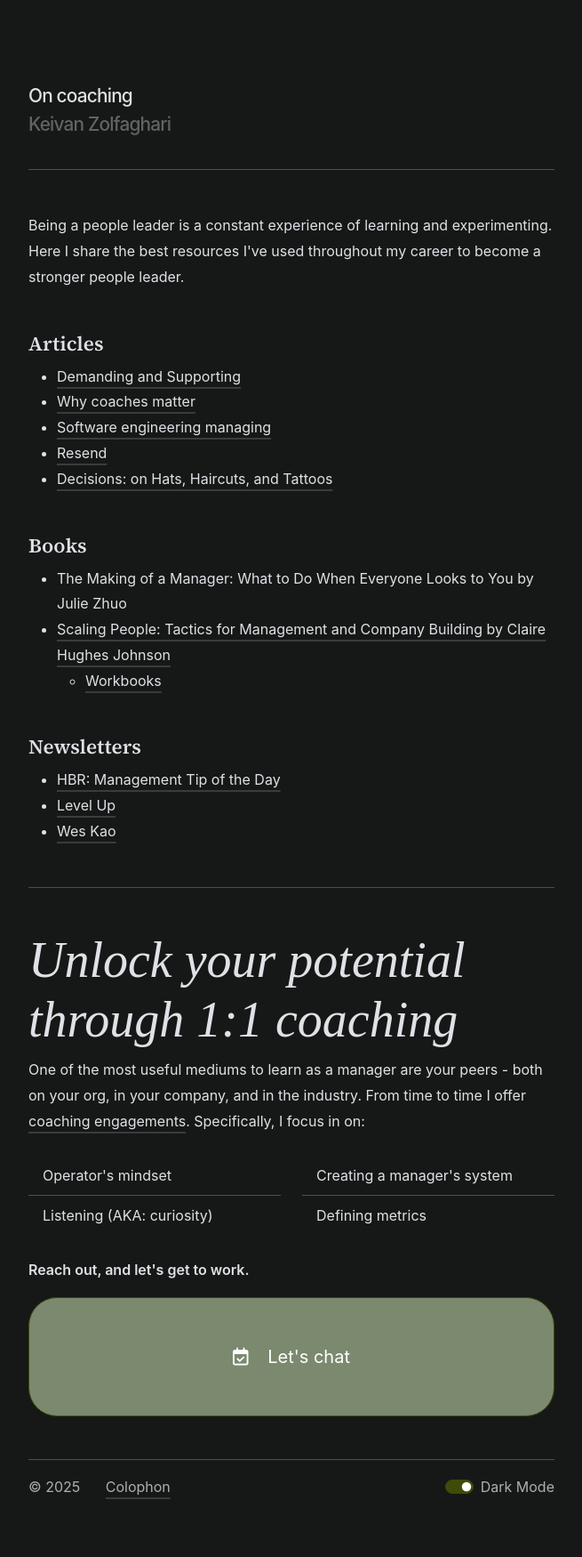
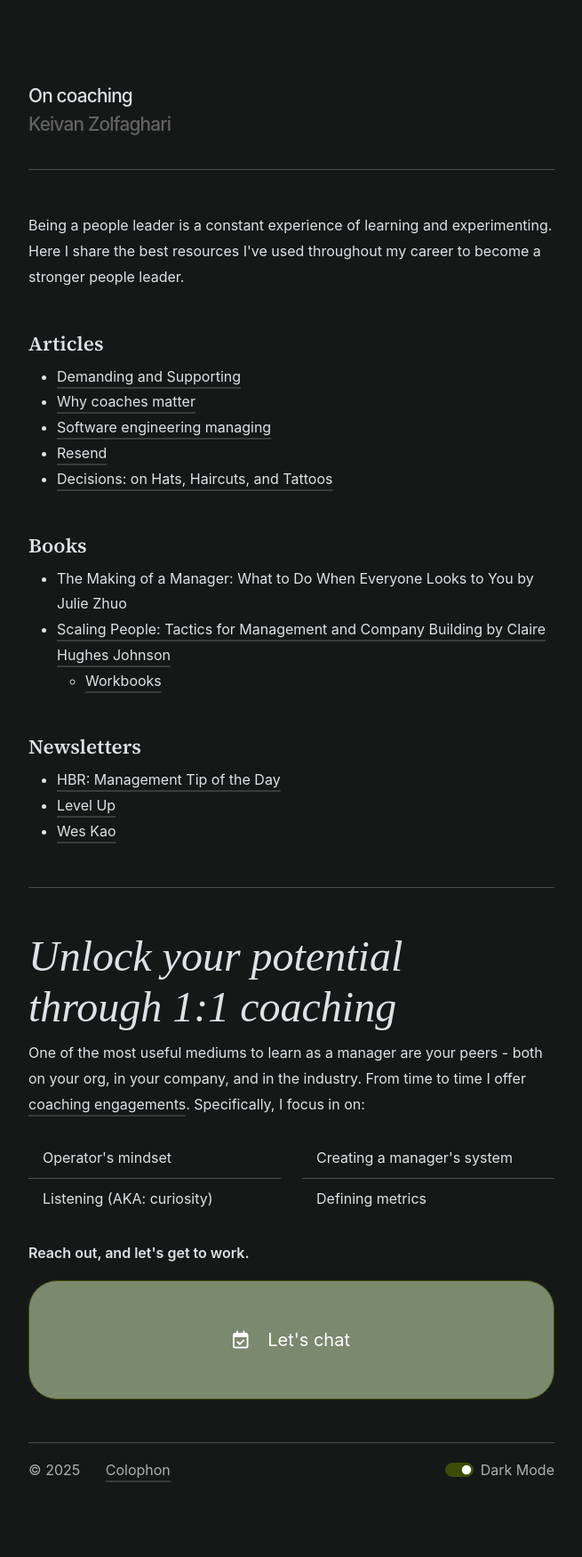
Before and after one commit to keivanz/keivanz.github.io, a Jekyll site: the page built from pages/coach.html, in a window 1280 px wide. Shown: the whole page at 89% size, without its empty margins (312-967 px from the left). Built offline with Jekyll 4.4.1, drawn with Linux system fonts in a browser that asks for light colours; nearby versions of some CDN libraries; some web fonts are replaced.

Commit message:
adding more quotes and formatting

```diff
--- a/_data/quotes.yml
+++ b/_data/quotes.yml
@@ -5,3 +5,5 @@
   author: "Brené Brown"
 - quote: “Cooking and baking is both physical and mental therapy.”
   author: Mary Berry
+- quote: "Be not afraid of growing slowly; be afraid only of standing still."
+- quote: "As I got older, I realized that the secret to getting through the day isn't about staying positive - it's about acceptance. Sccepting that not every day will be good or happy, that bad days will happen, mistakes will be made, failures will come, and things won't always work out perfectly - and that's completely okay."
--- a/_includes/coaching.html
+++ b/_includes/coaching.html
@@ -28,7 +28,7 @@
 
 <hr class="my-5">
 
-<h1 class="display-4 highlight_italic">Unlock your potential through 1:1 coaching</h1>
+<h2 class="display-5 highlight_italic">Unlock your potential through 1:1 coaching</h2>
 <div class="col-lg-12">
   <p class="mb-4">One of the most useful mediums to learn as a manager are your peers - both on your org, in your company, and in the industry. From time to time I offer <a href="/coach">coaching engagements</a>. Specifically, I focus in on:
 </div>
```
